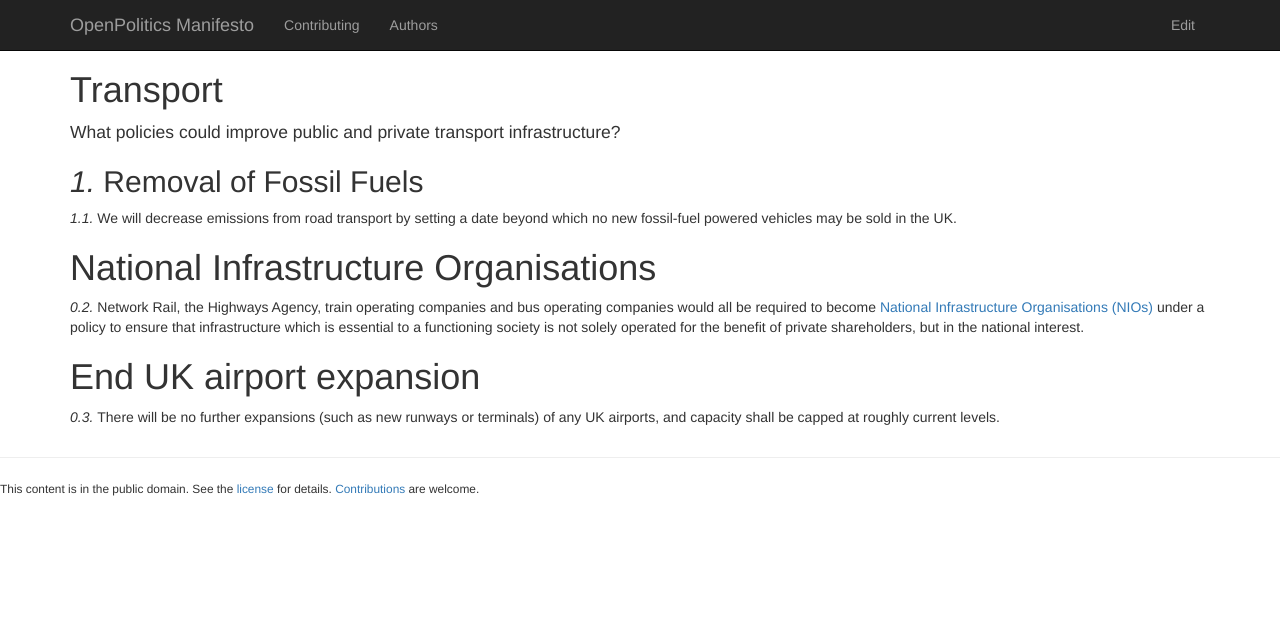
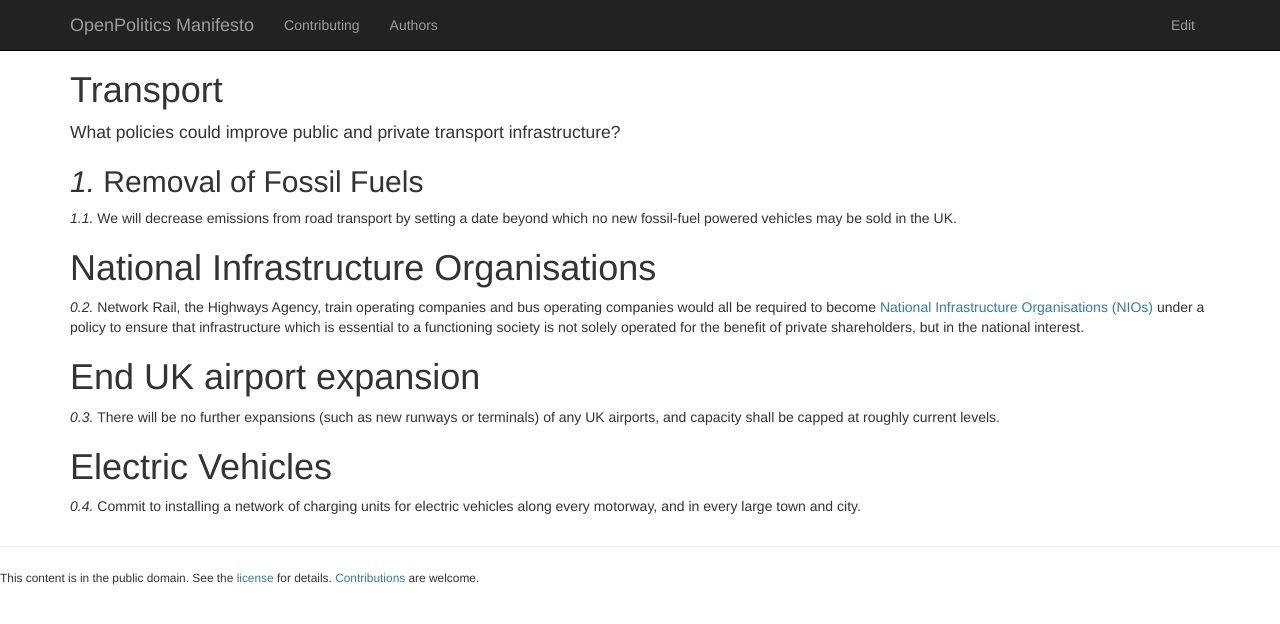
Before and after one commit to openpolitics/manifesto, a Jekyll site: the page built from transport.md, in a window 1280 px wide. Shown: the top 624 px of the page. Built offline with Jekyll 4.4.1, drawn with Linux system fonts in a browser that asks for light colours; nearby versions of some CDN libraries.

Commit message:
Charging points for electric vehicles

```diff
--- a/transport.md
+++ b/transport.md
@@ -17,3 +17,7 @@ Network Rail, the Highways Agency, train operating companies and bus operating c
 # End UK airport expansion
 
 There will be no further expansions (such as new runways or terminals) of any UK airports, and capacity shall be capped at roughly current levels.
+
+# Electric Vehicles
+
+Commit to installing a network of charging units for electric vehicles along every motorway, and in every large town and city.
```
